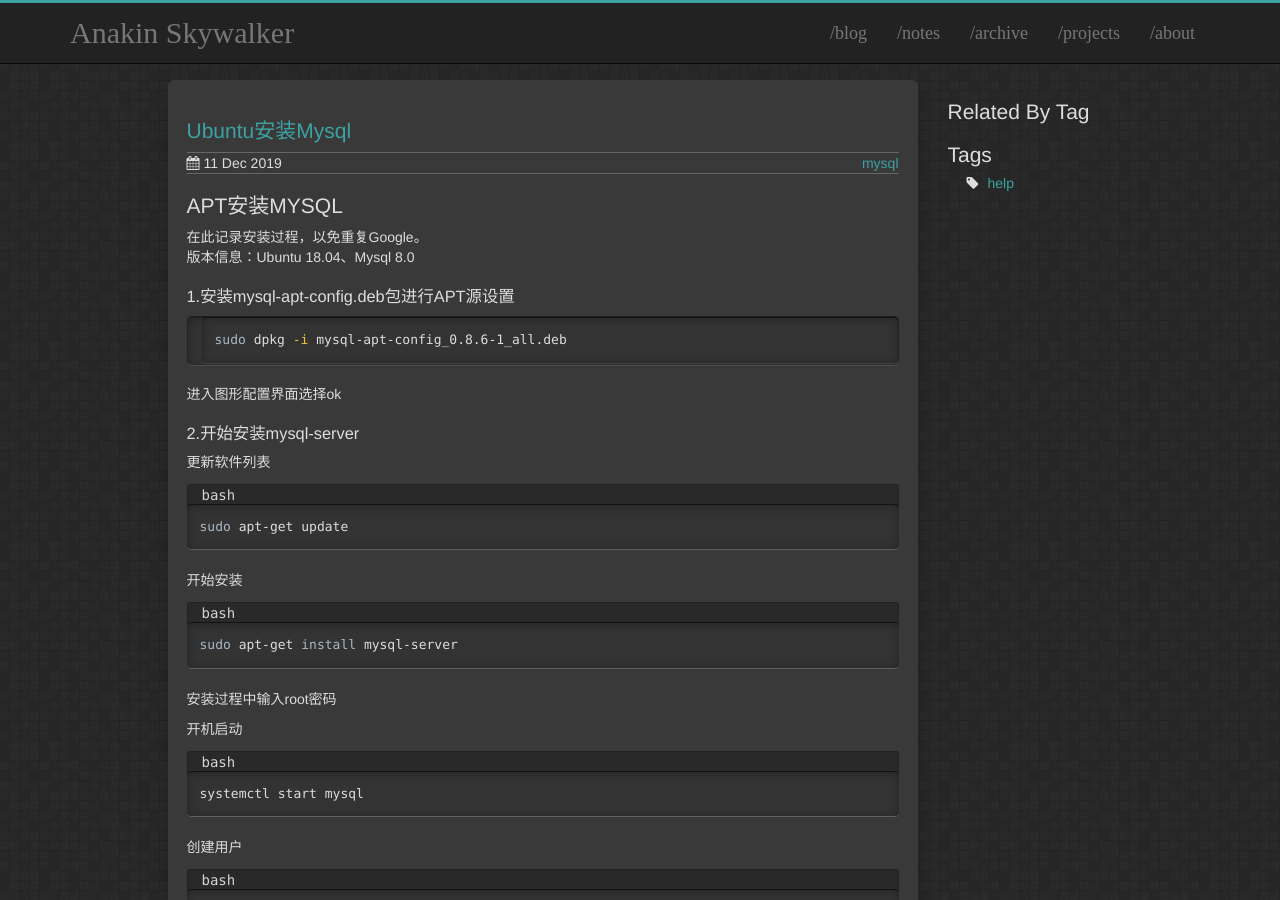
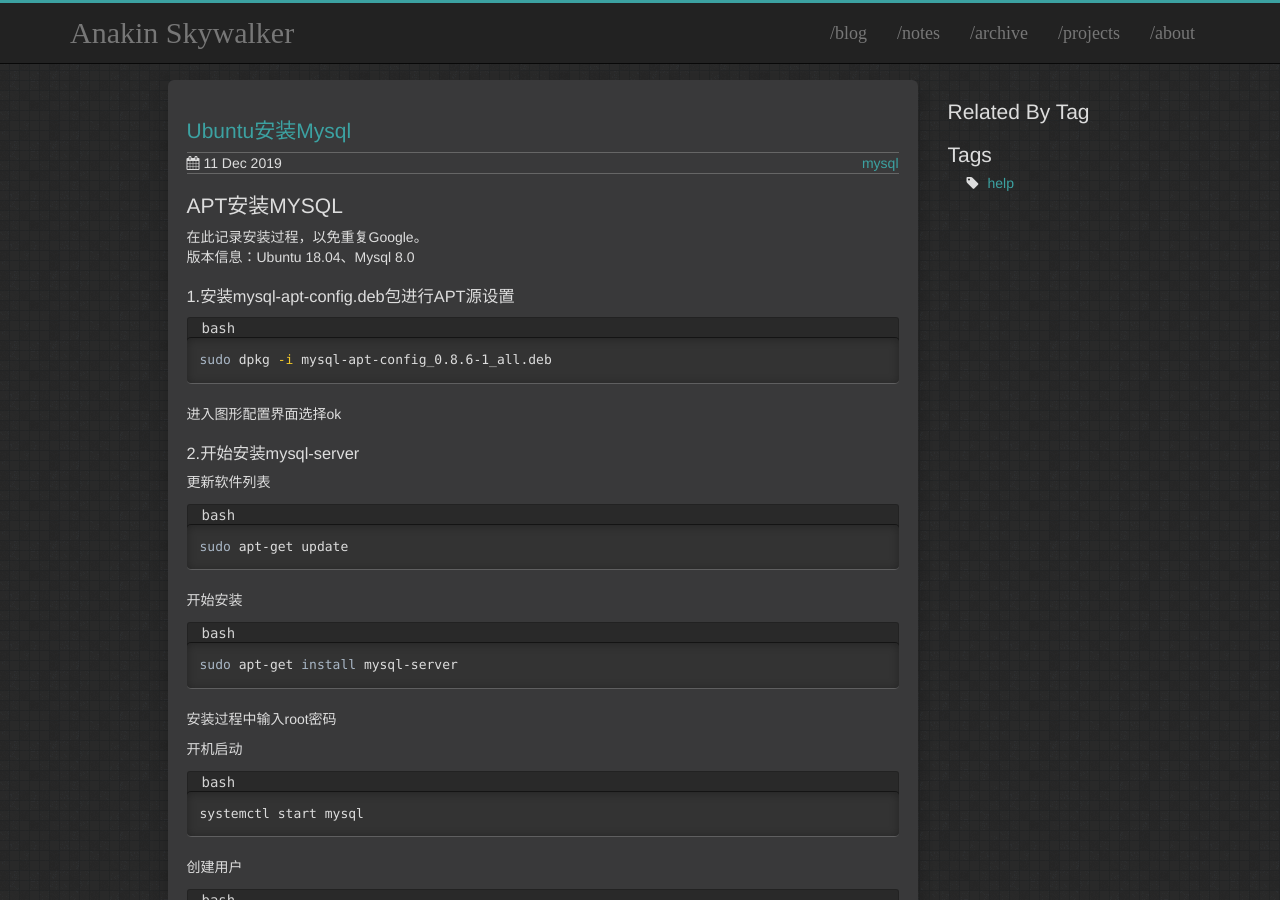
Before and after one commit to AnakinSkyW/AnakinSkyW.github.io, a Jekyll site: the page built from _posts/mysql/2019-12-11-Ubuntu安装Mysql.md, in a window 1280 px wide and 900 px high. Built offline with Jekyll 4.4.1, drawn with Linux system fonts in a browser that asks for light colours; comment, search, counter and statistics services are not loaded.

Commit message:
:white_check_mark: test

```diff
--- a/_posts/mysql/2019-12-11-Ubuntu安装Mysql.md
+++ b/_posts/mysql/2019-12-11-Ubuntu安装Mysql.md
@@ -17,6 +17,7 @@ toc: false
 
 ### 1.安装mysql-apt-config.deb包进行APT源设置
 
+>bash
 {:.filename}
 {% highlight bash %}
 sudo dpkg -i mysql-apt-config_0.8.6-1_all.deb
```
